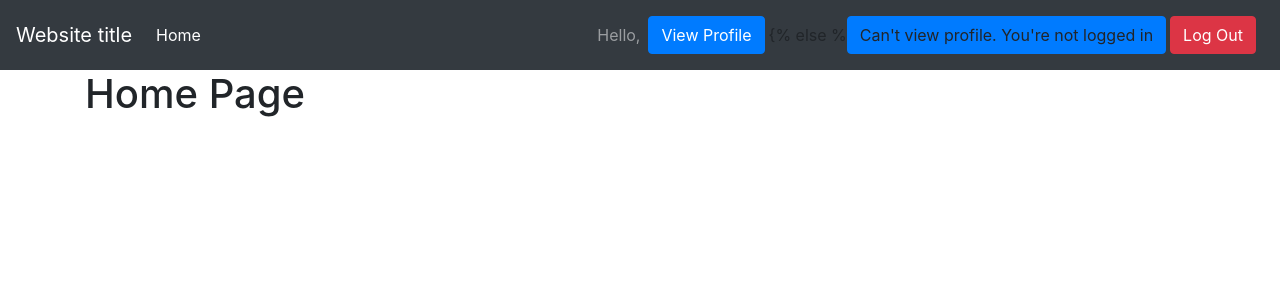
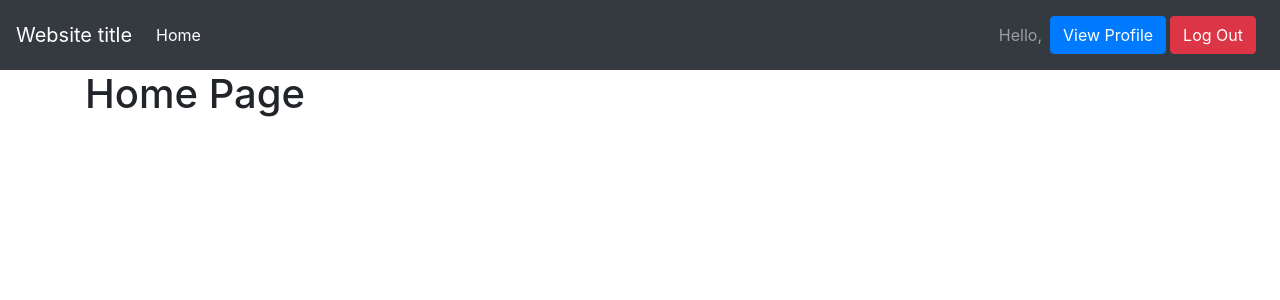
Before and after one commit to Sov-JC/warframe-web-project, a Django app: page / in a window 1280 px wide. Shown: the top 300 px of the page. Run offline with Django 3.2, Linux system fonts and the light colour scheme; the visitor is signed in with stand-in values (Sample User, id 1); some libraries are stand-ins or nearby versions.

Commit message:
Made small bug fixes, design changes, and added the profile.html file to the templates

```diff
--- a/templates/base.html
+++ b/templates/base.html
@@ -65,8 +65,6 @@
                  <!--View Profile-->
                 {% if user.is_authenticated and user is not None %}
                 <a href="#" class="btn btn-primary mr-sm-1"> View Profile </a>
-                {% else %
-                <a class="btn btn-primary mr-sm-1">Can't view profile. You're not logged in</a>
                 {% endif %}
 
                 <!-- Logout button (if user loged in)-->
--- a/user/views.py
+++ b/user/views.py
@@ -52,8 +52,12 @@ def profile(request):
 
 	if request.method=="GET":
 		if "wf_alias" in request.GET :
-			return HttpResponse("wf_alias exists")
+
+
+			return render(request, 'user/profile.html',)
 		else:
 			return HttpResponse("wf_alias does not exist")
 	else:
 		return HttpResponse("This is not a GET method, expected GET request.")
+
+	return
```
Also changed, not shown: templates/user/profile.html (added).
